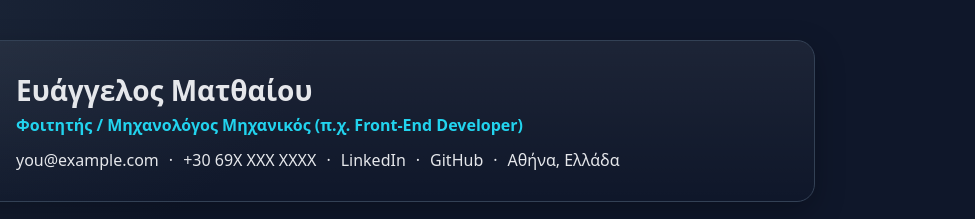
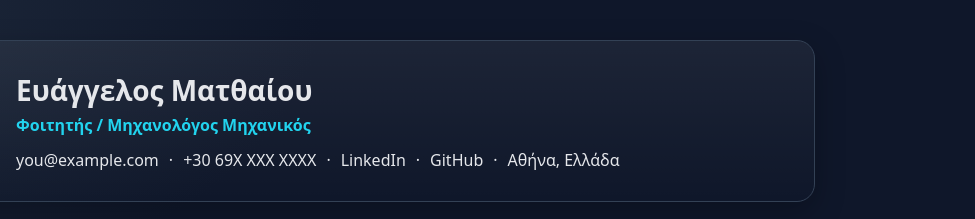
Before and after one commit to evanmatt09/cv, a plain HTML site: page index.html in a window 1280 px wide. Shown: the top 219 px of the page, 305-1280 px from the left. Drawn offline with Linux system fonts and the light colour scheme.

Commit message:
ενημέρωση

```diff
--- a/index.html
+++ b/index.html
@@ -3,7 +3,7 @@
 <head>
   <meta charset="utf-8" />
   <meta name="viewport" content="width=device-width, initial-scale=1" />
-  <title>Όνομα Επώνυμο – Βιογραφικό</title>
+  <title>Ευάγγελος Ματθαίου – Βιογραφικό</title>
   <meta name="description" content="Βιογραφικό – Όνομα Επώνυμο" />
   <style>
     :root{
@@ -75,7 +75,7 @@
       <img class="avatar" src="profile.jpg" alt="Φωτογραφία προφίλ" />
       <div>
         <h1>Ευάγγελος Ματθαίου</h1>
-        <div class="role">Φοιτητής / Μηχανολόγος Μηχανικός (π.χ. Front‑End Developer)</div>
+        <div class="role">Φοιτητής / Μηχανολόγος Μηχανικός </div>
         <div class="meta">
           <a href="mailto:you@example.com">you@example.com</a>·
           <a href="tel:+3069XXXXXXXX">+30 69X XXX XXXX</a>·
```
